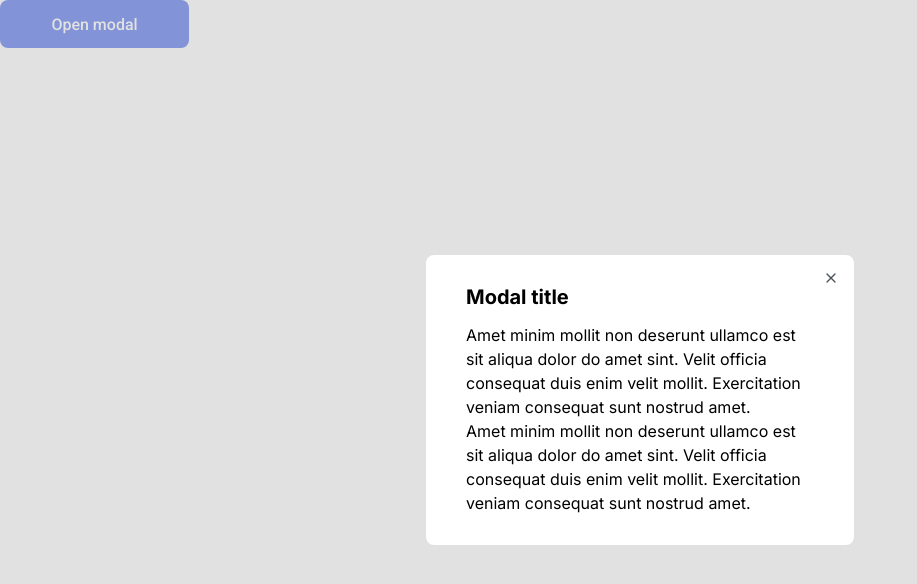
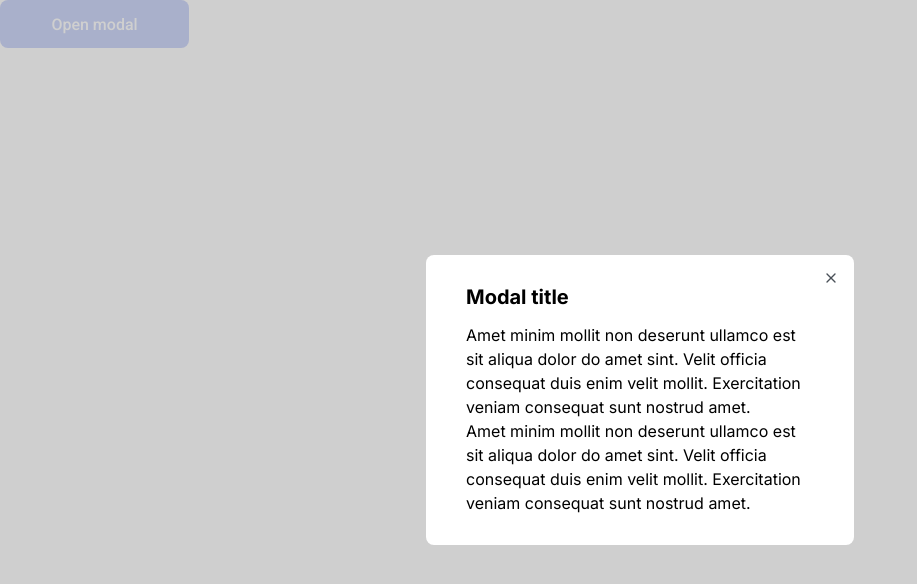
Before and after one commit to js-tasks-ru/htmlcss-20210708_work4vit, a website: page 05-lection3/02-modal/index.html in a window 1280 px wide. Both pictures are taken after a click on the button "Open modal". Shown: the whole page, without its empty margins (0-917 px from the left). Drawn offline with Linux system fonts and the light colour scheme.

Commit message:
remove overlay elem

```diff
--- a/05-lection3/02-modal/index.html
+++ b/05-lection3/02-modal/index.html
@@ -17,7 +17,6 @@
     <body>
         <button class="button button_primary" id="modal-open">Open modal</button>
         <div class="modal" id="modal">
-            <div class="modal__overlay" ></div>
             <div class="modal__popup">
                 <div class="popup__close" id="modal-close">
                     <svg width="16" height="16" viewBox="0 0 16 16" fill="none" xmlns="http://www.w3.org/2000/svg"><path fill-rule="evenodd" clip-rule="evenodd" d="M12.4714 3.52861C12.7318 3.78896 12.7318 4.21107 12.4714 4.47141L4.47141 12.4714C4.21107 12.7318 3.78896 12.7318 3.52861 12.4714C3.26826 12.2111 3.26826 11.789 3.52861 11.5286L11.5286 3.52861C11.789 3.26826 12.2111 3.26826 12.4714 3.52861Z" fill="#495057"/><path fill-rule="evenodd" clip-rule="evenodd" d="M3.52861 3.52861C3.78896 3.26826 4.21107 3.26826 4.47141 3.52861L12.4714 11.5286C12.7318 11.789 12.7318 12.2111 12.4714 12.4714C12.2111 12.7318 11.789 12.7318 11.5286 12.4714L3.52861 4.47141C3.26826 4.21107 3.26826 3.78896 3.52861 3.52861Z" fill="#495057"/></svg>
--- a/05-lection3/02-modal/modal.css
+++ b/05-lection3/02-modal/modal.css
@@ -8,17 +8,9 @@
     width: 100vw;
     height: 100vh;
     justify-content: center;
+    background: rgba(196, 196, 196, 0.8);;
 
-}
-.modal__overlay{
-    position: fixed;
-    height: 100vh;
-    width: 100vw;
-    top: 0px;
-    left: 0px;
-    background: #C4C4C4;
-    opacity: 0.5;
-    z-index: 1;
+
 }
 .modal__popup{
     z-index: 2;
```
